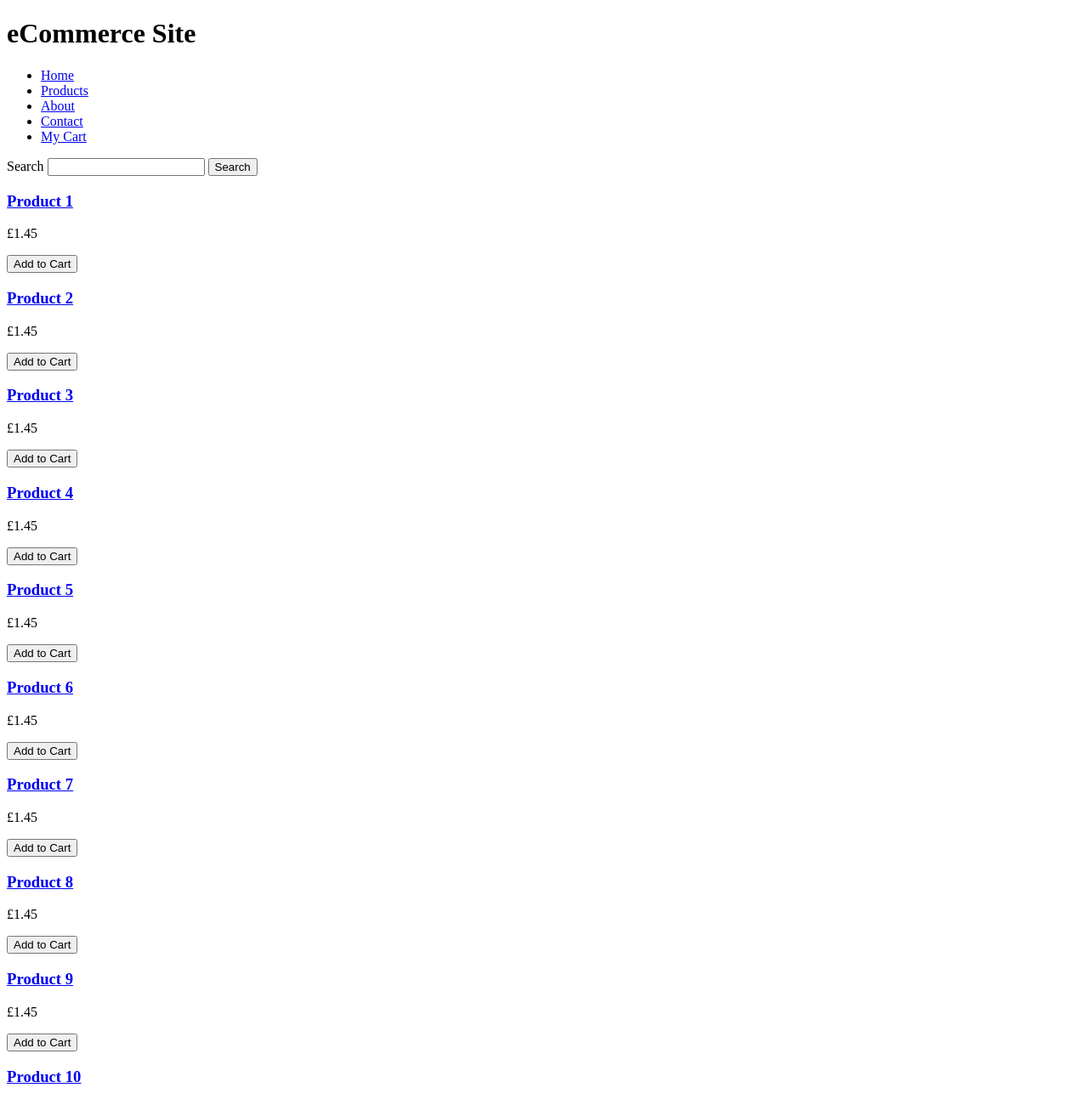
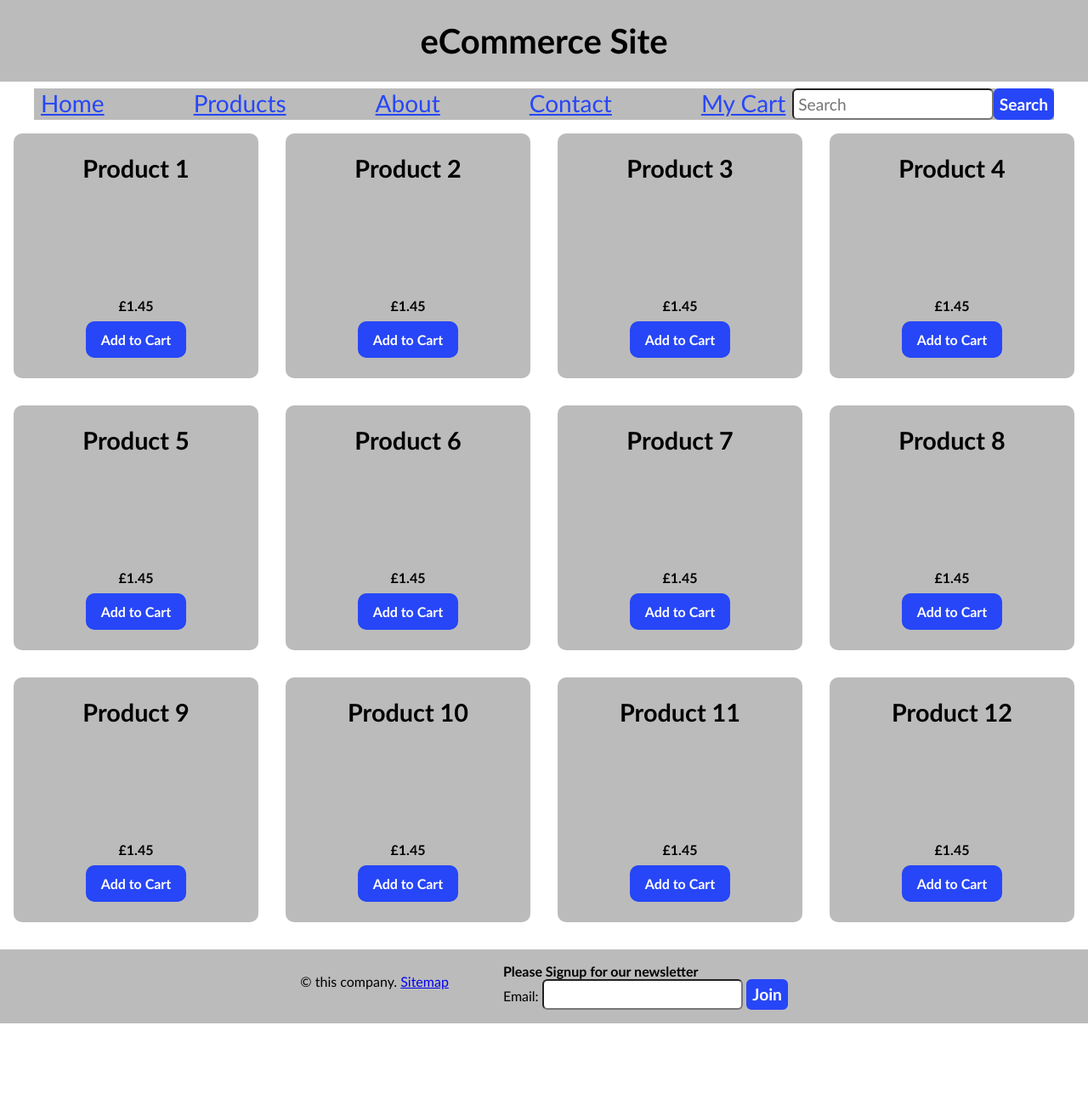
Before and after one commit to hwindle/purple_beard-responsive-CSS, a plain HTML site: page thurs_01-Dec/ex_03_optional_homework/index.html in a window 1280 px wide. Shown: the top 1293 px of the page at 85% size. After the commit the page ends 1204 px from the top, so only its background shows below. Drawn offline with Linux system fonts and the light colour scheme.

Commit message:
Finished the layout and basic styles
Put many flexbox containers in there, nested
a few. The navigation is displayed vertically in mobile view.
Styled the buttons and input submits the same.

```diff
--- a/thurs_01-Dec/ex_03_optional_homework/index.html
+++ b/thurs_01-Dec/ex_03_optional_homework/index.html
@@ -21,8 +21,7 @@
     </ul>
     <form id="search-bar" method="get" action="#">
       <span class="magnifying glass"></span>
-      <label for="search-text" aria-role="hidden">Search</label>
-      <input class="form-input" type="text" id="search-text" name="search-text" required>
+      <input aria-label="Search" class="form-input" type="text" id="search-text" name="search-text" placeholder="Search" required>
       <input class="form-input" type="submit" id="search-button" name="search-button" value="Search">
     </form>
   </nav>
@@ -109,9 +108,11 @@
     </div>
     <form id="newsletter-signup" method="post" action="#">
       <h4>Please Signup for our newsletter</h4>
-      <label for="newsletter-email">Email: </label>
-      <input class="form-input" type="email" name="newsletter-email" id="newsletter-email" required>
-      <input class="form-input" type="submit" id="newsletter-submit" name="newsletter-submit" value="Join">
+      <div>
+        <label for="newsletter-email">Email: </label>
+        <input class="form-input" type="email" name="newsletter-email" id="newsletter-email" required>
+        <input class="form-input" type="submit" id="newsletter-submit" name="newsletter-submit" value="Join">
+      </div>
     </form>
   </footer>
 </body>
--- a/thurs_01-Dec/ex_03_optional_homework/style.css
+++ b/thurs_01-Dec/ex_03_optional_homework/style.css
@@ -0,0 +1,212 @@
+:root {
+  --blue-colour: rgb(39, 70, 247);
+  --light-grey: #BBBBBB;
+}
+
+* {
+  margin: 0;
+  padding: 0;
+  box-sizing: border-box;
+
+  font-size: 16px;
+  font-family:'Gill Sans', 'Gill Sans MT', Calibri, 'Trebuchet MS', sans-serif;
+
+}
+
+header, nav, footer, .card {
+  background-color: var(--light-grey);
+}
+
+header {
+  width: 100%;
+  padding: 1.5rem 0;
+  text-align: center;
+  margin-bottom: 0.5rem;
+}
+
+header h1 {
+  font-size: 2.5rem;
+  font-weight: bold;
+}
+
+/**** NAVIGATION ****/
+
+#top-nav {
+  width: 100%;
+  display: flex;
+  flex-wrap: nowrap;
+}
+
+#top-nav ul {
+  display: flex;
+  justify-content: space-around;
+}
+
+#top-nav ul li {
+  list-style: none;
+}
+
+#top-nav a {
+  font-size: 1.75rem;
+  color: var(--blue-colour);
+}
+
+/* mobile */
+@media screen and (max-width: 660px) {
+  #top-nav, #top-nav ul {
+    flex-direction: column;
+  }
+
+  #top-nav ul li, #search-bar {
+    margin: 0;
+    padding-bottom: 0.5rem;
+    align-self: center;
+  }
+
+  #top-nav a {
+    font-size: 2rem;
+  }
+
+  #search-bar {
+    order: -1;
+  }
+}
+
+/* tablet */
+@media screen and (min-width: 730px) {
+  #top-nav {
+    flex-wrap: wrap;
+    justify-content: space-around;
+  }
+
+  #top-nav ul {
+    justify-content: space-between;
+    flex-wrap: wrap;
+  }
+
+  #top-nav li {
+    margin: 0 0.5rem;
+  }
+
+  #top-nav a {
+    font-size: 1.75rem;
+  }
+
+  #search-bar {
+    margin-left: 2rem;
+    align-self: center;
+  }
+}
+
+/* desktop */
+@media screen and (min-width: 990px) {
+  #top-nav {
+    max-width: 1200px;
+    margin: 0 auto;
+  }
+
+  #top-nav ul {
+    flex-grow: 1;
+  }
+
+  #search-bar {
+    margin-left: auto;
+  }
+}
+
+/****** FORMS & Search bar ******/
+#search-bar {
+  display: flex;
+  justify-content: center;
+}
+
+.form-input {
+  padding: 0.3rem;
+  font-size: 1.2rem;
+  border-radius: 6px;
+}
+
+.form-input[type="submit"],
+.card > button {
+  background-color: var(--blue-colour);
+  color: white;
+  font-weight: bold;
+  border: 2px solid var(--blue-colour);
+}
+
+.form-input[type="submit"]:hover,
+.form-input[type="submit"]:focus,
+.card > button:hover,
+.card > button:focus {
+  background-color: white;
+  color: black;
+  border: 2px solid var(--blue-colour);
+}
+
+/******* Main content and cards *********/
+main {
+  display: flex;
+  flex-wrap: wrap;
+  justify-content: space-around;
+  align-items: center;
+}
+
+article.card {
+  /* each card is itself display flex */
+  display: flex;
+  flex-direction: column;
+  flex-wrap: nowrap;
+  align-items: center;
+  /* laying out the cards in main */
+  flex-basis: 18rem;
+  height: 18rem;
+  padding: 1.5rem;
+  margin: 1rem;
+  border-radius: 10px;
+}
+
+.card h3 a {
+  font-size: 1.8rem;
+  text-align: center;
+  text-decoration: none;
+  color: black;
+}
+
+p.description {
+  flex-grow: 1;
+}
+
+p.price {
+  font-weight: bold;
+  padding: 0.6rem 1rem;
+}
+
+.card > button {
+  padding: 0.6rem 1rem;
+  border-radius: 10px;
+}
+
+/******* FOOTER ********/
+footer {
+  display: flex;
+  flex-wrap: wrap;
+  justify-content: center;
+  margin-top: 1rem;
+  padding: 1rem 0;
+}
+
+form#newsletter-signup {
+  margin-left: 5%;
+  display: flex;
+  flex-direction: column;
+}
+
+form#newsletter-signup label,
+form#newsletter-signup input {
+  align-self: center;
+}
+
+footer .company-info {
+  align-self: center;
+  padding-bottom: 0.75rem;
+}
```
